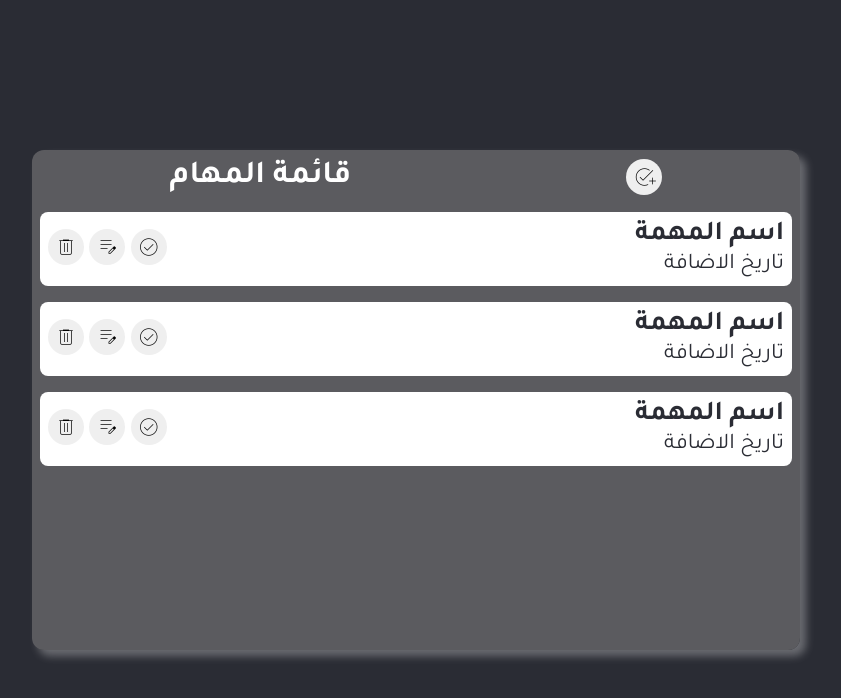
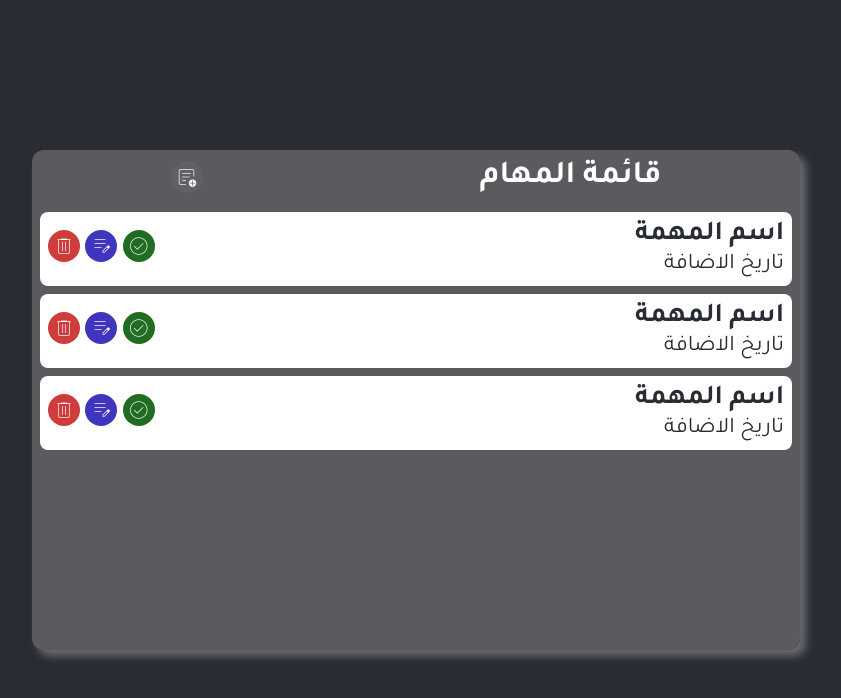
Before and after one commit to Pioneercode1/Task-list, a plain HTML site: page index.html in a window 1280 px wide. Shown: the whole page, without its empty margins (224-1065 px from the left). Drawn offline with nearby package versions, Linux system fonts and the light colour scheme.

Commit message:
commit js

```diff
--- a/index.html
+++ b/index.html
@@ -23,82 +23,34 @@
     <div class="container">
         <main class="content-main">
             <header class="content-header">
-                <button class="style-buttons" type="button" title="قائمة" aria-label="قائمة">
+                <h1>قائمة المهام</h1>
+                <button id="button-add" class="style-buttons" type="button" title="قائمة" aria-label="قائمة">
                     <span class="material-symbols-outlined">
-                        add_task
+                        add_notes
                     </span>
                 </button>
-                <h1>قائمة المهام</h1>
             </header>
 
+            <section class="container-tasks">
                 <div class="content-tasks">
                     <div class="one-task">
                         <div class="title-task">
                             <h2>اسم المهمة</h2>
                             <span>تاريخ الاضافة</span>
                         </div>
+
                         <div class="buttons-task">
-                        <button class="style-buttons" type="button">
+                            <button id="button-done" class="style-buttons button-done" type="button">
                                 <span class="material-symbols-outlined">
                                     check_circle
                                 </span>
                             </button>
-                        <button class="style-buttons" type="button">
+                            <button id="button-edit" class="style-buttons button-edit" type="button">
                                 <span class="material-symbols-outlined">
                                     edit_note
                                 </span>
                             </button>
-                        <button class="style-buttons" type="button">
-                            <span class="material-symbols-outlined">
-                                delete
-                            </span>
-                        </button>
-                    </div>
-                </div>
-            </div>
-            <div class="content-tasks">
-                <div class="one-task">
-                    <div class="title-task">
-                        <h2>اسم المهمة</h2>
-                        <span>تاريخ الاضافة</span>
-                    </div>
-                    <div class="buttons-task">
-                        <button class="style-buttons" type="button">
-                            <span class="material-symbols-outlined">
-                                check_circle
-                            </span>
-                        </button>
-                        <button class="style-buttons" type="button">
-                            <span class="material-symbols-outlined">
-                                edit_note
-                            </span>
-                        </button>
-                        <button class="style-buttons" type="button">
-                            <span class="material-symbols-outlined">
-                                delete
-                            </span>
-                        </button>
-                    </div>
-                </div>
-            </div>
-            <div class="content-tasks">
-                <div class="one-task">
-                    <div class="title-task">
-                        <h2>اسم المهمة</h2>
-                        <span>تاريخ الاضافة</span>
-                    </div>
-                    <div class="buttons-task">
-                        <button class="style-buttons" type="button">
-                            <span class="material-symbols-outlined">
-                                check_circle
-                            </span>
-                        </button>
-                        <button class="style-buttons" type="button">
-                            <span class="material-symbols-outlined">
-                                edit_note
-                            </span>
-                        </button>
-                        <button class="style-buttons" type="button">
+                            <button id="button-delete" class="style-buttons button-delete" type="button">
                                 <span class="material-symbols-outlined">
                                     delete
                                 </span>
@@ -107,6 +59,61 @@
                     </div>
                 </div>
 
+                <div class="content-tasks">
+                    <div class="one-task">
+                        <div class="title-task">
+                            <h2>اسم المهمة</h2>
+                            <span>تاريخ الاضافة</span>
+                        </div>
+
+                        <div class="buttons-task">
+                            <button id="button-done" class="style-buttons button-done" type="button">
+                                <span class="material-symbols-outlined">
+                                    check_circle
+                                </span>
+                            </button>
+                            <button id="button-edit" class="style-buttons button-edit" type="button">
+                                <span class="material-symbols-outlined">
+                                    edit_note
+                                </span>
+                            </button>
+                            <button id="button-delete" class="style-buttons button-delete" type="button">
+                                <span class="material-symbols-outlined">
+                                    delete
+                                </span>
+                            </button>
+                        </div>
+                    </div>
+                </div>
+
+                <div class="content-tasks">
+                    <div class="one-task">
+                        <div class="title-task">
+                            <h2>اسم المهمة</h2>
+                            <span>تاريخ الاضافة</span>
+                        </div>
+
+                        <div class="buttons-task">
+                            <button id="button-done" class="style-buttons button-done" type="button">
+                                <span class="material-symbols-outlined">
+                                    check_circle
+                                </span>
+                            </button>
+                            <button id="button-edit" class="style-buttons button-edit" type="button">
+                                <span class="material-symbols-outlined">
+                                    edit_note
+                                </span>
+                            </button>
+                            <button id="button-delete" class="style-buttons button-delete" type="button">
+                                <span class="material-symbols-outlined">
+                                    delete
+                                </span>
+                            </button>
+                        </div>
+                    </div>
+                </div>
+            </section>
+
         </main>
     </div>
 </body>
--- a/main.js
+++ b/main.js
@@ -0,0 +1,52 @@
+//
+const oneTask = document.getElementsByClassName(".container-tasks");
+const contentOneTask =
+    `
+                <div class="content-tasks">
+                    <div class="one-task">
+                        <div class="title-task">
+                            <h2>${tasks.title}/h2>
+                            <span>${tasks.date}/span>
+                        </div>
+
+                        <div class="buttons-task">
+                            <button id="button-done" class="style-buttons button-done" type="button">
+                                <span class="material-symbols-outlined">
+                                    check_circle
+                                </span>
+                            </button>
+                            <button id="button-edit" class="style-buttons button-edit" type="button">
+                                <span class="material-symbols-outlined">
+                                    edit_note
+                                </span>
+                            </button>
+                            <button id="button-delete" class="style-buttons button-delete" type="button">
+                                <span class="material-symbols-outlined">
+                                    delete
+                                </span>
+                            </button>
+                        </div>
+                    </div>
+                </div>
+`;
+const tasks = [
+    {
+        "title": "قراءة كتاب js",
+        "date": "15/10/2030",
+        "isBoolean": "false"
+    },
+    {
+        "title": "انهاء المشروع",
+        "date": "23/1/2025",
+        "isBoolean": "false"
+    },
+    {
+        "title": "انهاء دورة جافاسكريبت",
+        "date": "1/3/2025",
+        "isBoolean": "false"
+    }
+];
+
+for (task of tasks) {
+    oneTask.
+}
--- a/style.css
+++ b/style.css
@@ -4,6 +4,8 @@
     --light-gy: #616165e2;
     --white: #fff;
     --light-red: #cf3c3c;
+    --green: #226b22;
+    --blue: #4035bd;
 
 }
 
@@ -66,17 +68,22 @@ body {
 .style-buttons {
     border-radius: 50%;
     border: none;
-    width: 36px;
-    height: 36px;
+    width: 32px;
+    height: 32px;
     line-height: 0;
+    color: var(--white);
 }
 
 .content-header h1 {
     font-size: clamp(18px, 1.1rem + 2vw, 2rem);
 }
+#button-add {
+    background-color: var(--light-gy);
+}
 
 .content-tasks {
     width: 100%;
+    margin-block-end: 0.5rem;
 }
 
 .one-task {
@@ -92,6 +99,15 @@ body {
 .one-task h2 {
     font-size: clamp(16px, 0.9rem + 1.5vw, 1.7rem);
 }
+.button-done {
+    background-color: var(--green);
+}
+.button-edit {
+    background-color: var(--blue);
+}
+.button-delete {
+    background-color: var(--light-red);
+}
 
 @media (min-width: 1024px) {
     .content-main {
```
Lines whose indentation alone changed are shown as unchanged.
